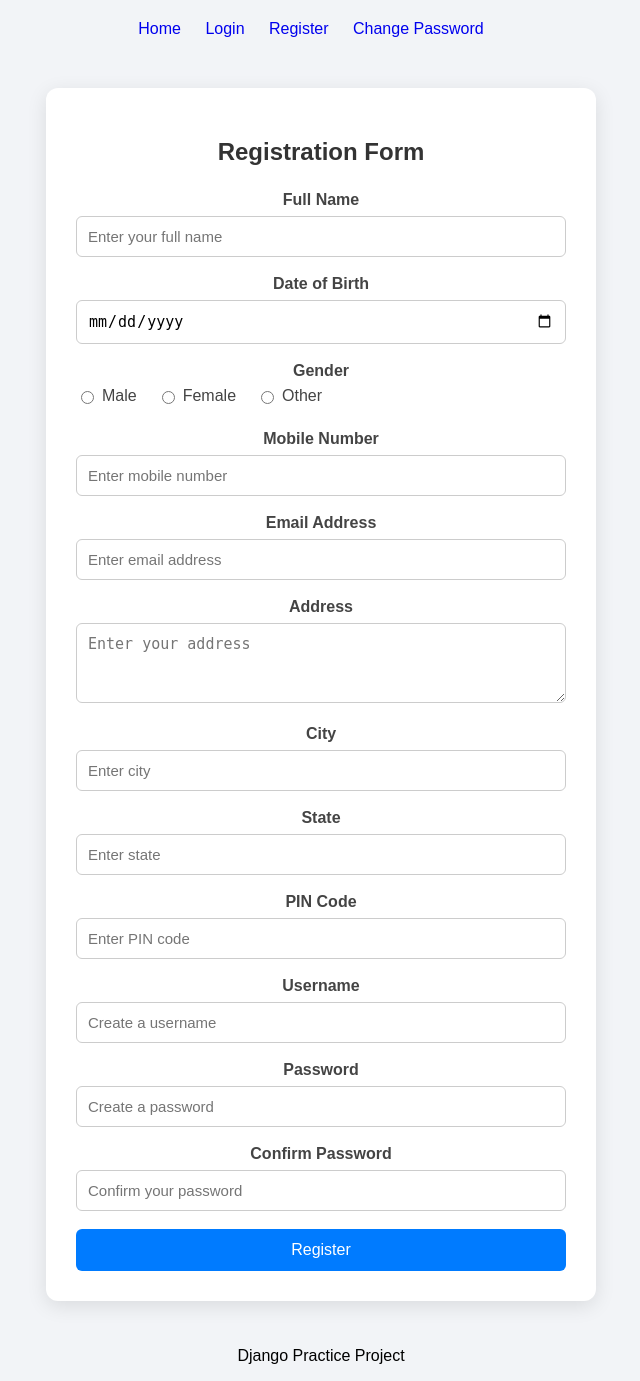
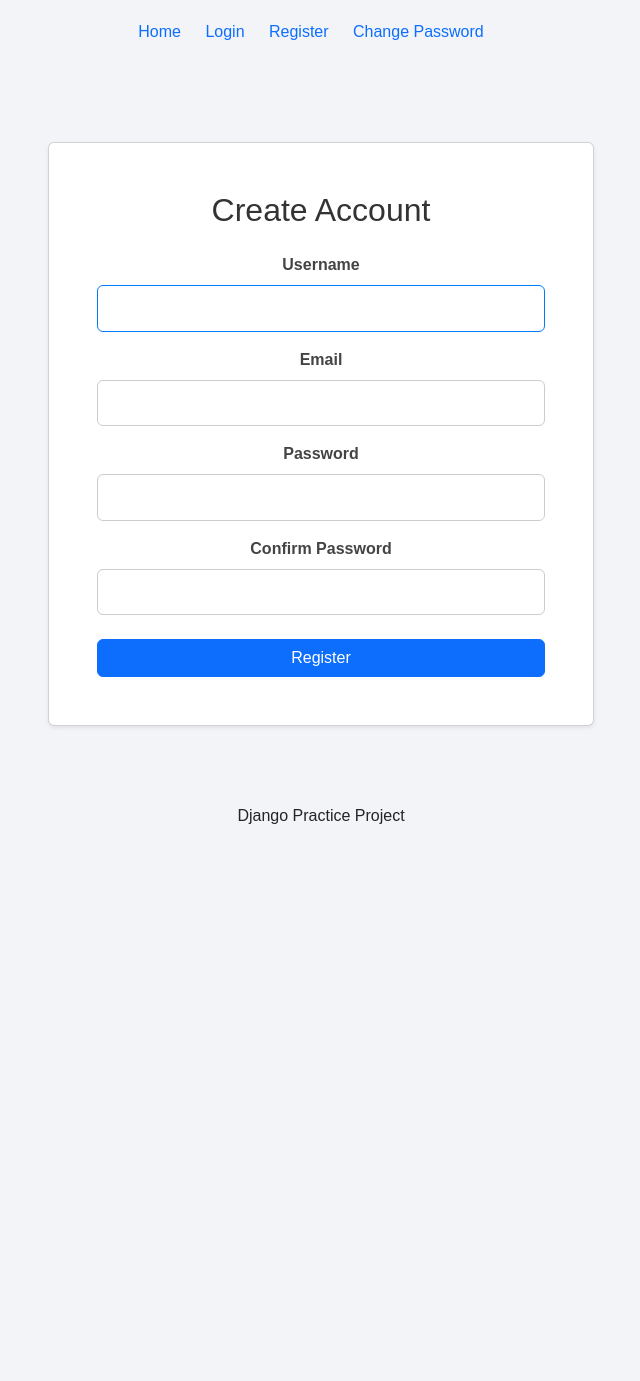
Before and after one commit to karthickag04/learn_python_django, a Django app: page /accounts/register/ in a window 1280 px wide. Shown: the whole page, without its empty margins (319-959 px from the left). After the commit the page ends 824 px from the top, so only its background shows below. Run offline with Django 5.2, Linux system fonts and the light colour scheme.

Commit message:
registration design under django project updated

```diff
--- /dev/null
+++ b/django-practice/mysite/accounts/forms.py
@@ -0,0 +1,13 @@
+from django import forms
+from django.contrib.auth.forms import AuthenticationForm, UserCreationForm
+from django.contrib.auth.models import User
+
+# Registration Form
+class RegisterForm(UserCreationForm):
+    class Meta:
+        model = User
+        fields = ['username', 'email', 'password1', 'password2']
+
+# Login Form
+class LoginForm(AuthenticationForm):
+    pass
--- a/django-practice/mysite/accounts/templates/accounts/register.html
+++ b/django-practice/mysite/accounts/templates/accounts/register.html
@@ -1,107 +1,59 @@
-{% extends "base.html" %}
-
-{% block title %}
-    Register
-{% endblock %}
-
+{% extends "base.html" %} {% block title %} Register {% endblock %}
 {% block content %}
 
-      <div class="form-container">
-        <h2>Registration Form</h2>
+<div class="container">
+  <div class="row justify-content-center">
+    <div class="col-12 col-md-8 col-lg-6">
+      <div class="card shadow-sm mt-5 mb-5">
+        <div class="card-body p-4 p-md-5">
+          <h2 class="text-center mb-4">Create Account</h2>
 
-        <form action="#" method="post">
+          <form method="post">
+            {% csrf_token %}
+            <!-- {{ form.as_p }} -->
 
-            <div class="form-group">
-                <label for="fullname">Full Name</label>
-                <input type="text" id="fullname" name="fullname"
-                       placeholder="Enter your full name" required>
+            <!-- Username -->
+            <div class="mb-3">
+              <label for="{{ form.username.id_for_label }}" class="form-label">
+                Username
+              </label>
+              {{ form.username }}
             </div>
+            <div class="mb-3">
+              <label for="{{ form.email.id_for_label }}" class="form-label">
+                Email
+              </label>
+              {{ form.email }}
+            </div>
+            <div class="mb-3">
+              <label for="{{ form.password1.id_for_label }}" class="form-label">
+                Password
+              </label>
+              {{ form.password1 }} {% if form.password1.errors %}
+              <div class="text-danger small mt-1">
+                {{ form.password1.errors }}
+              </div>
+              {% endif %}
+            </div>
+            <div class="mb-3">
+              <label for="{{ form.password2.id_for_label }}" class="form-label">
+                Confirm Password
+              </label>
 
-            <div class="form-group">
-                <label for="dob">Date of Birth</label>
-                <input type="date" id="dob" name="dob" required>
+              {{ form.password2 }} {% if form.password2.errors %}
+              <div class="text-danger small mt-1">
+                {{ form.password2.errors }}
+              </div>
+              {% endif %}
             </div>
-
-            <div class="form-group">
-                <label>Gender</label>
-                <div class="gender">
-                    <label>
-                        <input type="radio" name="gender" value="male">
-                        Male
-                    </label>
-
-                    <label>
-                        <input type="radio" name="gender" value="female">
-                        Female
-                    </label>
-
-                    <label>
-                        <input type="radio" name="gender" value="other">
-                        Other
-                    </label>
-                </div>
+            <div class="d-grid mt-4">
+              <button type="submit" class="btn btn-primary">Register</button>
             </div>
-
-            <div class="form-group">
-                <label for="mobile">Mobile Number</label>
-                <input type="tel" id="mobile" name="mobile"
-                       placeholder="Enter mobile number" required>
-            </div>
-
-            <div class="form-group">
-                <label for="email">Email Address</label>
-                <input type="email" id="email" name="email"
-                       placeholder="Enter email address" required>
-            </div>
-
-            <div class="form-group">
-                <label for="address">Address</label>
-                <textarea id="address" name="address"
-                          placeholder="Enter your address"></textarea>
-            </div>
-
-            <div class="form-group">
-                <label for="city">City</label>
-                <input type="text" id="city" name="city"
-                       placeholder="Enter city">
-            </div>
-
-            <div class="form-group">
-                <label for="state">State</label>
-                <input type="text" id="state" name="state"
-                       placeholder="Enter state">
-            </div>
-
-            <div class="form-group">
-                <label for="pincode">PIN Code</label>
-                <input type="text" id="pincode" name="pincode"
-                       placeholder="Enter PIN code">
-            </div>
-
-            <div class="form-group">
-                <label for="username">Username</label>
-                <input type="text" id="username" name="username"
-                       placeholder="Create a username" required>
-            </div>
-
-            <div class="form-group">
-                <label for="password">Password</label>
-                <input type="password" id="password" name="password"
-                       placeholder="Create a password" required>
-            </div>
-
-            <div class="form-group">
-                <label for="confirm-password">Confirm Password</label>
-                <input type="password" id="confirm-password"
-                       name="confirm-password"
-                       placeholder="Confirm your password" required>
-            </div>
-
-            <button type="submit" class="submit-btn">
-                Register
-            </button>
-
-        </form>
+          </form>
+        </div>
+      </div>
     </div>
+  </div>
+</div>
 
 {% endblock %}
--- a/django-practice/mysite/accounts/views.py
+++ b/django-practice/mysite/accounts/views.py
@@ -1,12 +1,16 @@
 from django.shortcuts import render
+from .forms import RegisterForm, LoginForm
 
 
 def login_view(request):
-    return render(request, "accounts/login.html")
+    form = LoginForm()
+    return render(request, "accounts/login.html", {"form": form})
 
 
 def register_view(request):
-    return render(request, "accounts/register.html")
+
+    form = RegisterForm()
+    return render(request, "accounts/register.html", {"form": form})
 
 
 def change_password_view(request):
--- a/django-practice/mysite/templates/base.html
+++ b/django-practice/mysite/templates/base.html
@@ -13,6 +13,8 @@
             Django Practice
         {% endblock %}
     </title>
+
+    <link href="https://cdn.jsdelivr.net/npm/bootstrap@5.3.8/dist/css/bootstrap.min.css" rel="stylesheet" integrity="sha384-sRIl4kxILFvY47J16cr9ZwB07vP4J8+LH7qKQnuqkuIAvNWLzeN8tE5YBujZqJLB" crossorigin="anonymous">
 
     <link rel="stylesheet"
           href="{% static 'css/style.css' %}">
@@ -53,5 +55,7 @@
         <p>Django Practice Project</p>
     </footer>
 
+    <script src="https://cdn.jsdelivr.net/npm/bootstrap@5.3.8/dist/js/bootstrap.bundle.min.js" integrity="sha384-FKyoEForCGlyvwx9Hj09JcYn3nv7wiPVlz7YYwJrWVcXK/BmnVDxM+D2scQbITxI" crossorigin="anonymous"></script>
+
 </body>
 </html>
```
Also changed, not shown: django-practice/mysite/accounts/templates/accounts/login.html (+5 -3 lines).
